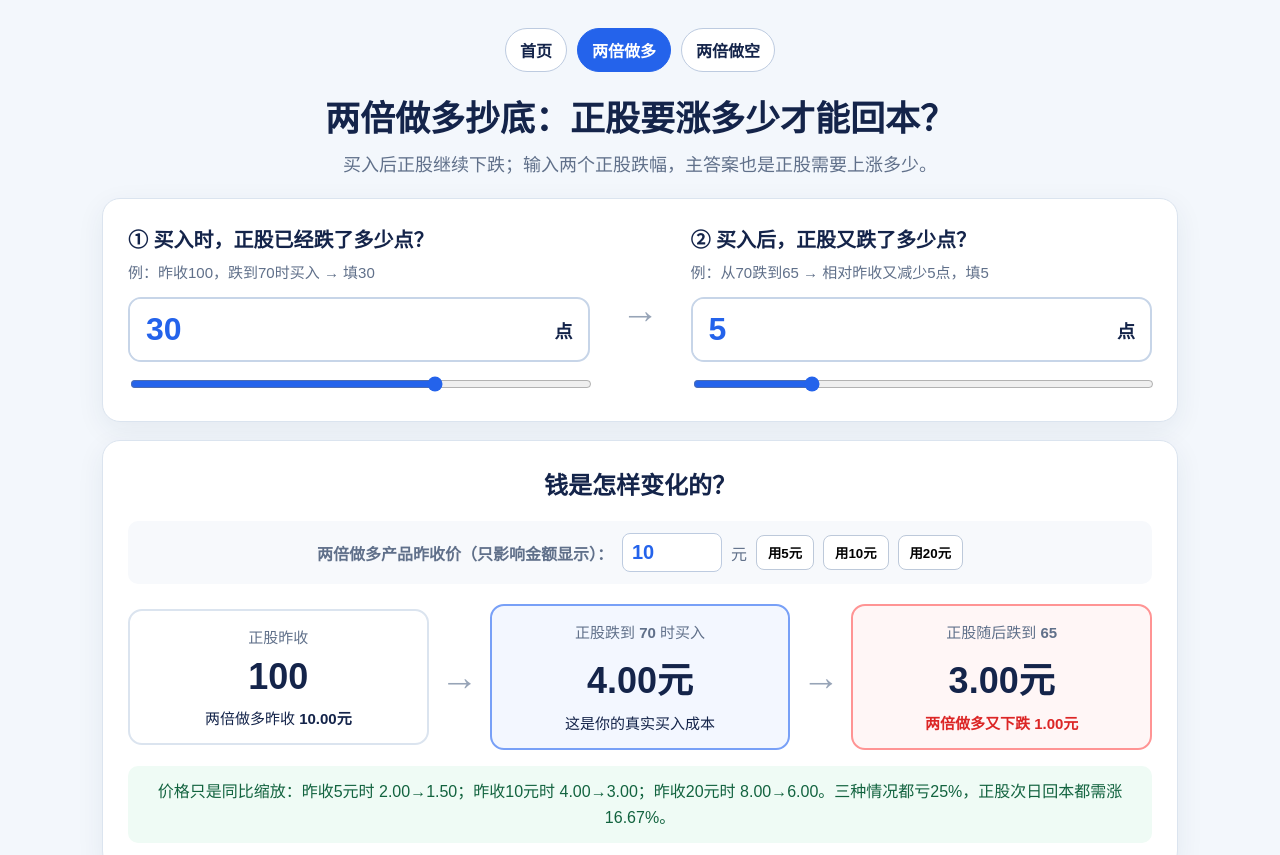
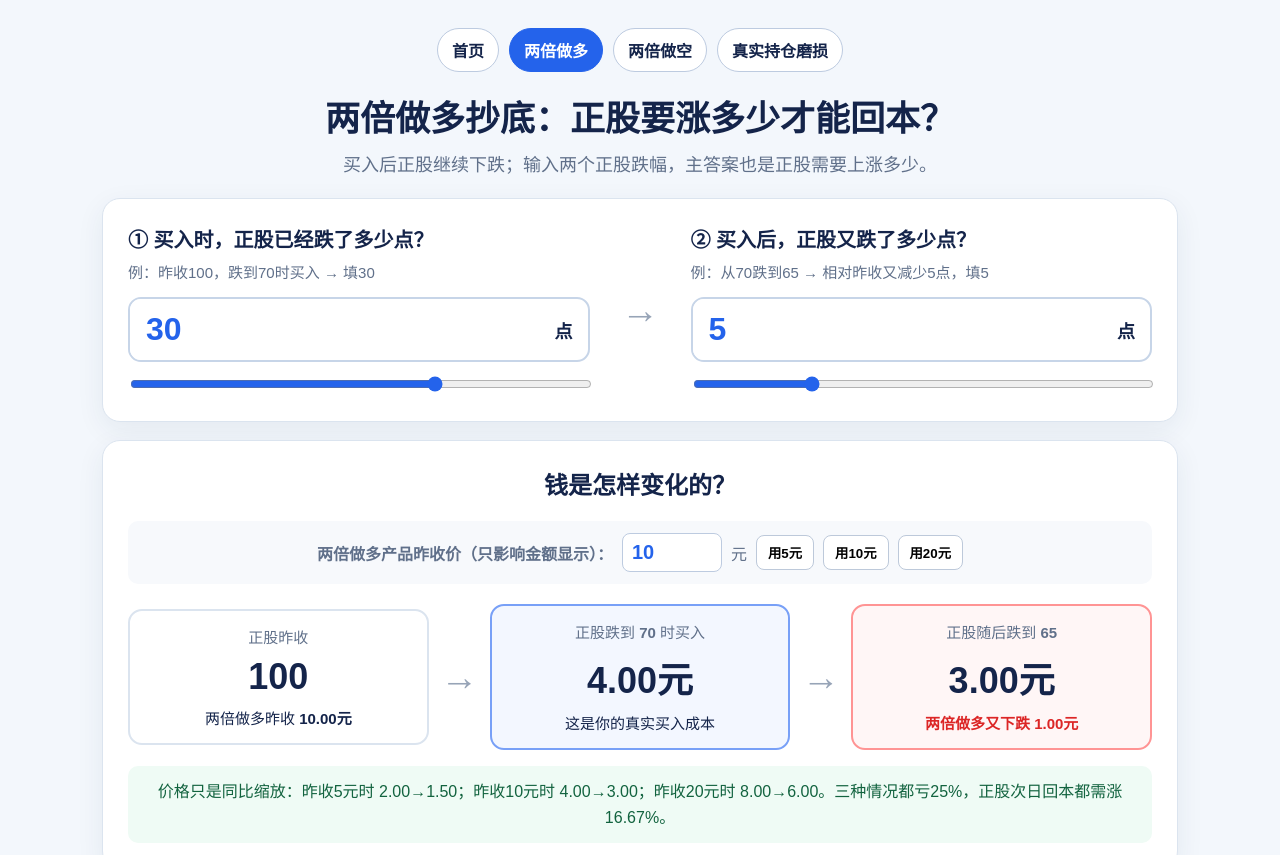
Before and after one commit to qianlong60/leveraged-risk-calculator, a plain HTML site: page leveraged_long_calculator.html in a window 1280 px wide. Shown: the top 855 px of the page. Drawn offline with Linux system fonts and the light colour scheme.

Commit message:
Update leveraged_long_calculator.html for live decay tracker

```diff
--- a/leveraged_long_calculator.html
+++ b/leveraged_long_calculator.html
@@ -16,7 +16,7 @@
 </style>
 </head>
 <body><main class="page">
-<nav class="nav"><a href="index.html">首页</a><a class="active" href="leveraged_long_calculator.html">两倍做多</a><a href="inverse_etf_calculator.html">两倍做空</a></nav>
+<nav class="nav"><a href="index.html">首页</a><a class="active" href="leveraged_long_calculator.html">两倍做多</a><a href="inverse_etf_calculator.html">两倍做空</a><a href="leverage_decay_tracker.html">真实持仓磨损</a></nav>
 <header class="hero"><h1>两倍做多抄底：正股要涨多少才能回本？</h1><p>买入后正股继续下跌；输入两个正股跌幅，主答案也是正股需要上涨多少。</p></header>
 
 <section class="card inputs">
```
